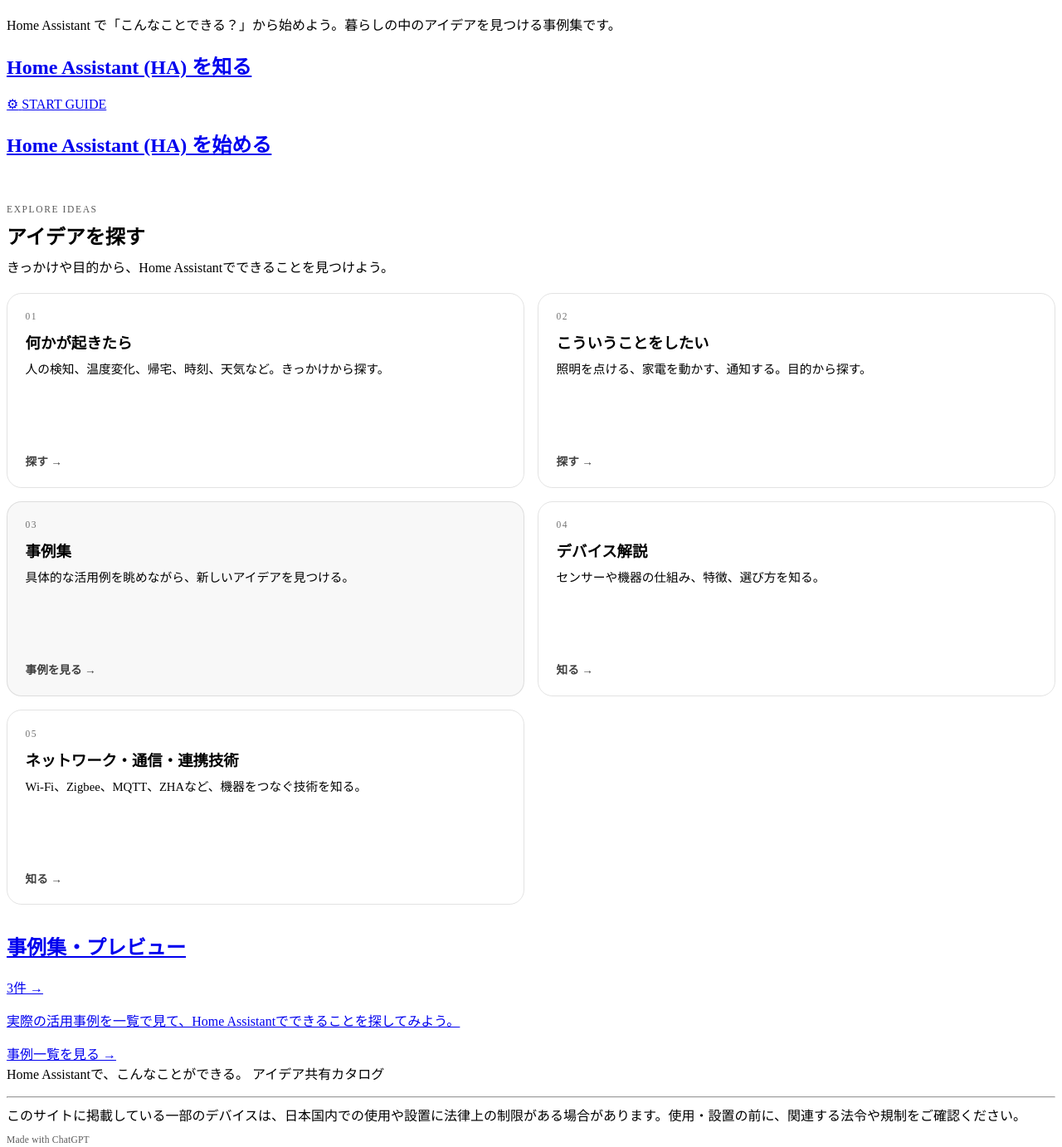
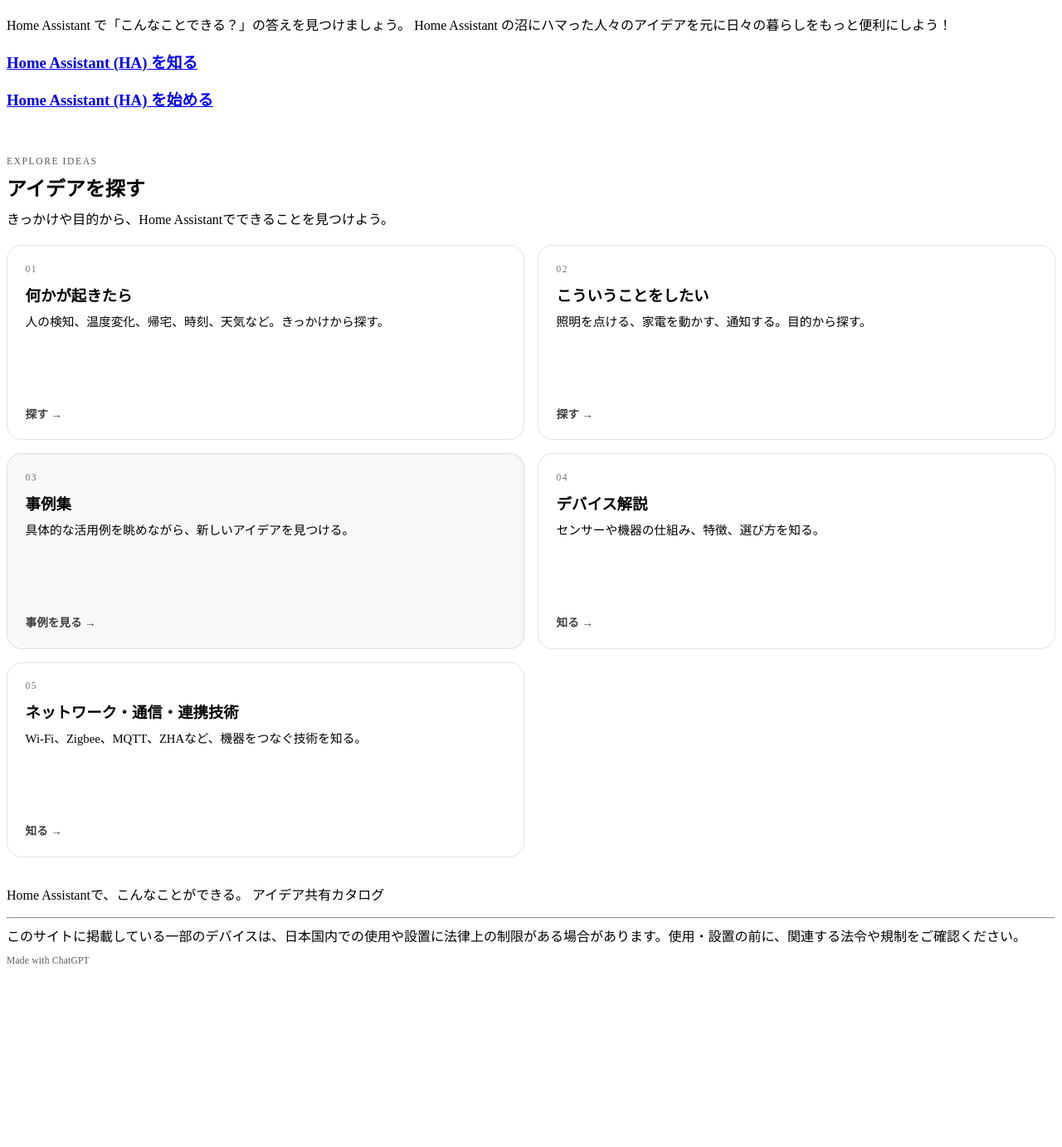
Before and after one commit to Yamawine408/ha-use-cases, an Astro site: page / in a window 1280 px wide. Shown: the part 148-1530 px from the top of the page at 83% size. After the commit the page ends 1319 px from the top, so only its background shows below. Built offline with nearby package versions, Linux system fonts and the light colour scheme; Astro itself is replaced by a stand-in of ours.

Commit message:
another changes

```diff
--- a/src/pages/index.astro
+++ b/src/pages/index.astro
@@ -9,16 +9,15 @@ const categories = [...new Set(cases.map((c) => c.data.category))].sort();
   <section class="hero">
     <p class="eyebrow">HOME ASSISTANT USE CASES</p>
     <h1>Home Assistant の「沼」へようこそ！</h1>
-    <p class="hero-copy">Home Assistant で「こんなことできる？」から始めよう。暮らしの中のアイデアを見つける事例集です。</p>
+    <p class="hero-copy">Home Assistant で「こんなことできる？」の答えを見つけましょう。
+    Home Assistant の沼にハマった人々のアイデアを元に日々の暮らしをもっと便利にしよう！</p>
   </section>
   <section class="intro-links" aria-label="Home Assistant が初めての方へ">
     <a class="intro-card" href={baseUrl + 'about/'}>
-      <h2>Home Assistant (HA) を知る</h2>
+      <h3>Home Assistant (HA) を知る</h3>
     </a>
     <a class="intro-card" href={baseUrl + 'getting-started/'}>
-      <span class="intro-icon">⚙</span>
-      <span class="intro-label">START GUIDE</span>
-      <h2>Home Assistant (HA) を始める</h2>
+      <h3>Home Assistant (HA) を始める</h3>
     </a>
   </section>
   <section class="idea-hub" aria-label="アイデアを探す">
@@ -60,11 +59,4 @@ const categories = [...new Set(cases.map((c) => c.data.category))].sort();
       </a>
     </div>
   </section>
-  <section class="catalog catalog-link" id="cases">
-    <a class="catalog-link-card" href={baseUrl + 'cases/'}>
-      <div class="catalog-head"><h2>事例集・プレビュー</h2><span>{cases.length}件 →</span></div>
-      <p>実際の活用事例を一覧で見て、Home Assistantでできることを探してみよう。</p>
-      <span class="read-more">事例一覧を見る →</span>
-    </a>
-  </section>
 </BaseLayout>
```
